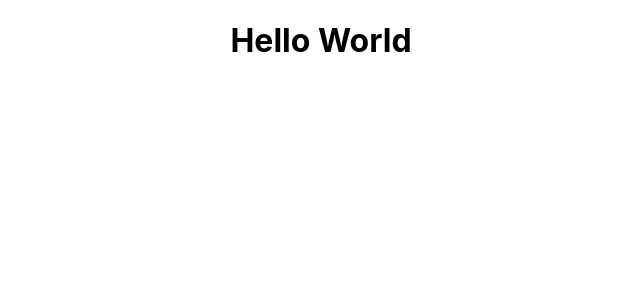
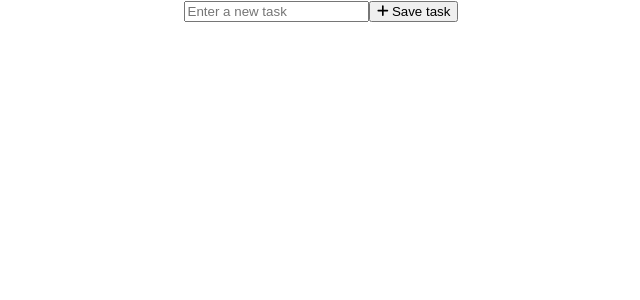
Before and after one commit to dmarsal90/react-todo, a React (Create React App) app: page / in a window 1280 px wide. Shown: the top 300 px of the page, without its empty margins (319-959 px from the left). Built offline with nearby package versions, Linux system fonts and the light colour scheme.

Commit message:
Add input and button add task

```diff
--- a/src/App.js
+++ b/src/App.js
@@ -1,10 +1,15 @@
 
 import './App.css';
+import { FontAwesomeIcon } from '@fortawesome/react-fontawesome';
+import {faPlus} from '@fortawesome/free-solid-svg-icons';
 
 function App() {
   return (
     <div className="App">
-      <h1>Hello World</h1>
+
+      <input type='text' placeholder='Enter a new task'/>
+      <button><FontAwesomeIcon icon={faPlus}/> Save task</button>
+
     </div>
   );
 }
```
